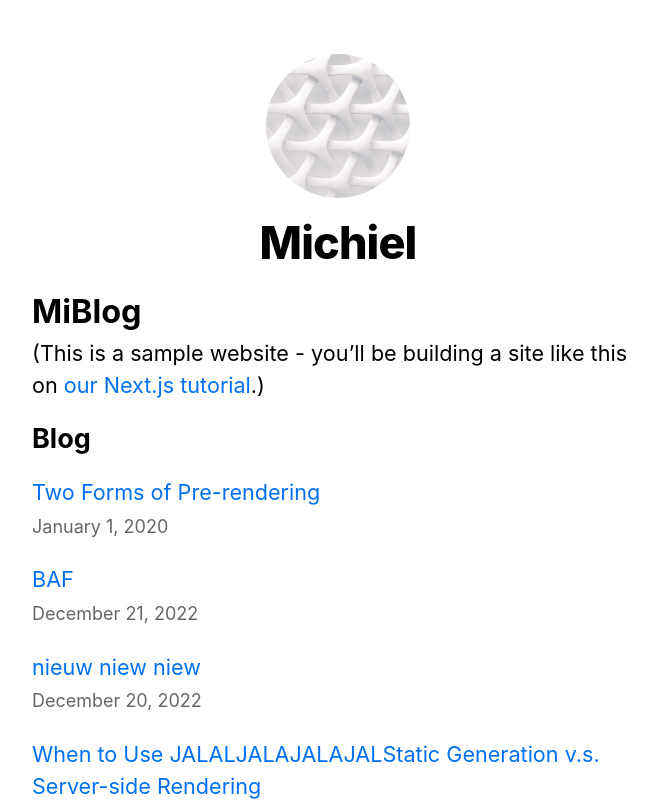
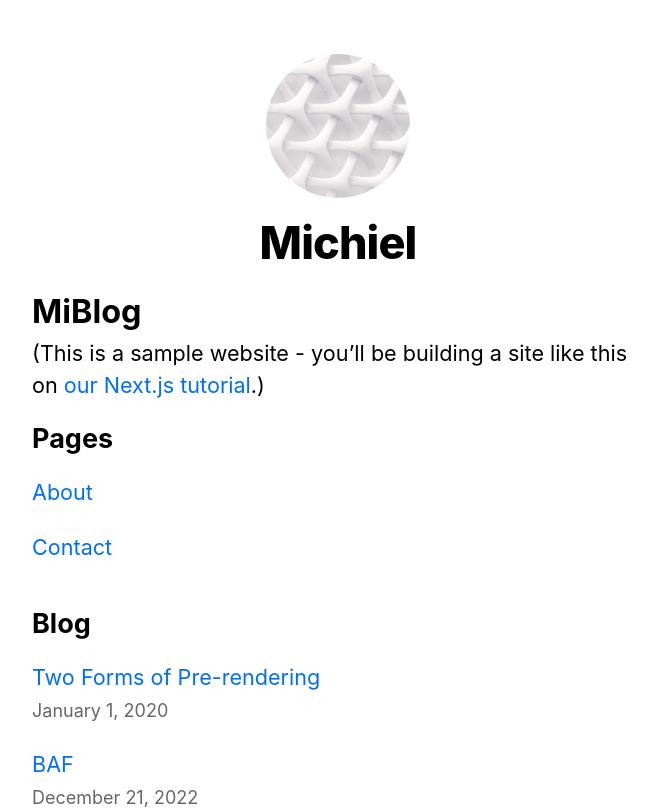
Before and after one commit to arejasverduras/nextjs-blog, a Next.js app: page / in a window 1280 px wide. Shown: the top 809 px of the page, without its empty margins (302-959 px from the left). Built offline with nearby package versions, Linux system fonts and the light colour scheme.

Commit message:
add index on home page for page routes

```diff
--- a/lib/page.js
+++ b/lib/page.js
@@ -9,10 +9,10 @@ const pageDirectory = path.join(process.cwd(), 'pageContent');
 
 export function getSortedPageData() {
   // Get file names under /posts
-  const fileNames = fs.readdirSync(postsDirectory);
+  const fileNames = fs.readdirSync(pageDirectory);
   const allPagesData = fileNames.map((fileName) => {
     // Remove ".md" from file name to get id
-    const id = fileName.replace(/\.md$/, '');
+    const pageId = fileName.replace(/\.md$/, '');
 
     // Read markdown file as string
     const fullPath = path.join(pageDirectory, fileName);
@@ -23,7 +23,7 @@ export function getSortedPageData() {
 
     // Combine the data with the id
     return {
-      id,
+      pageId,
       ...matterResult.data,
     };
   });
--- a/pages/[pageId].js
+++ b/pages/[pageId].js
@@ -1,10 +1,7 @@
 import Head from 'next/head';
 import Layout from '../components/layout';
-// write similar functions to getAllPageIds, getPageData
 import utilStyles from '../styles/utils.module.css';
 import { getAllPageIds, getPageData } from '../lib/page';
-
-// import { getAllPostIds, getPostData } from '../../lib/posts';
 
 export async function getStaticPaths() {
     const paths = getAllPageIds();
--- a/pages/index.js
+++ b/pages/index.js
@@ -4,18 +4,21 @@ import utilStyles from '../styles/utils.module.css';
 import Date from '../components/date';
 import Link from 'next/link';
 import { getSortedPostsData } from '../lib/posts';
+import { getSortedPageData } from '../lib/page';
 
 export async function getStaticProps() {
   const allPostsData = getSortedPostsData();
+  const allPagesData = getSortedPageData();
   return {
     props: {
-      allPostsData: JSON.parse(JSON.stringify(allPostsData))
+      allPostsData: JSON.parse(JSON.stringify(allPostsData)),
+      allPagesData: JSON.parse(JSON.stringify(allPagesData))
     },
   };
 }
 
 
-export default function Home({allPostsData}) {
+export default function Home({allPostsData, allPagesData}) {
   return (
     <Layout home>
       <Head>
@@ -27,6 +30,18 @@ export default function Home({allPostsData}) {
           (This is a sample website - you’ll be building a site like this on{' '}
           <a href="https://nextjs.org/learn">our Next.js tutorial</a>.)
         </p>
+      </section>
+      <section className={`${utilStyles.headingMd} ${utilStyles.padding1px}`}>
+        <h2 className={utilStyles.headingLg}>Pages</h2>
+        <ul className={utilStyles.list}>
+          {allPagesData.map(({ pageId, date, title }) => (
+            <li className={utilStyles.listItem} key={pageId}>
+                <Link href={`/${pageId}`}>{title}</Link>
+                <br />
+
+              </li>
+          ))}
+        </ul>
       </section>
       <section className={`${utilStyles.headingMd} ${utilStyles.padding1px}`}>
         <h2 className={utilStyles.headingLg}>Blog</h2>
```
